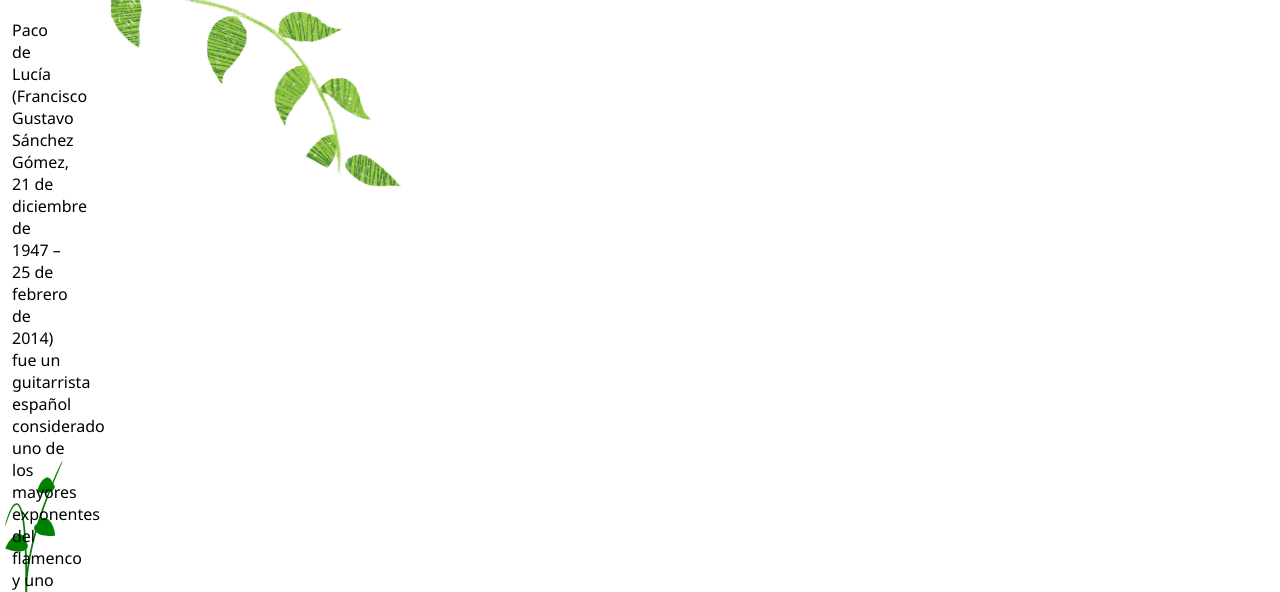
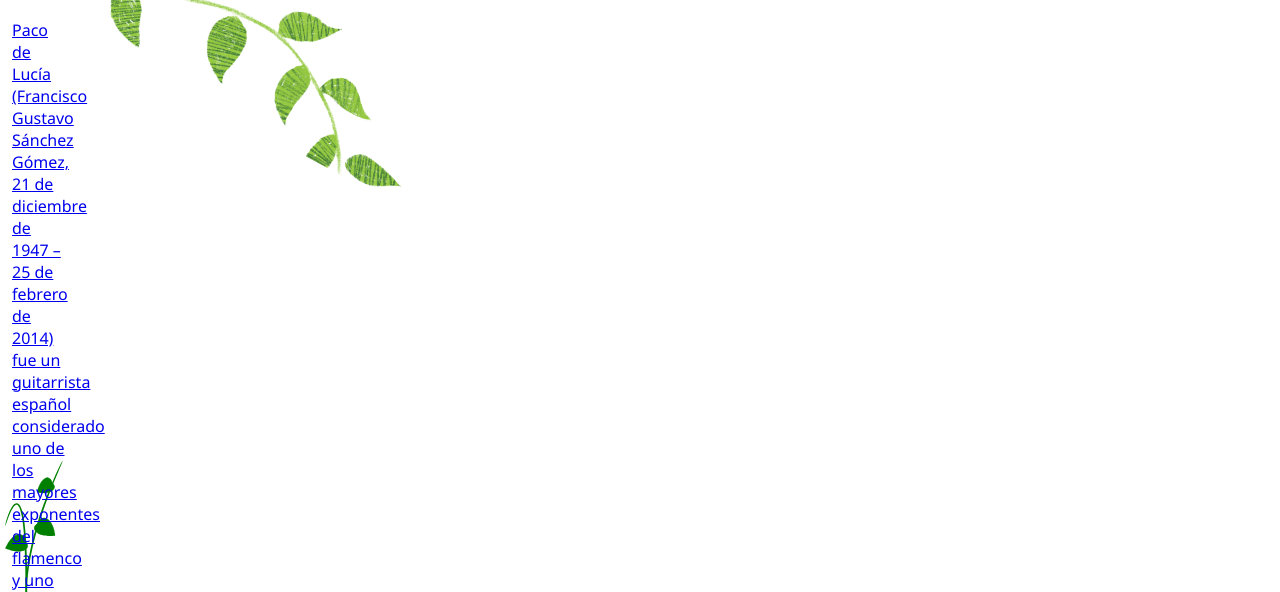
Before and after one commit to juanluurojasss/SERWEBJUANLU, a plain HTML site: page index.html in a window 1280 px wide. Shown: the part 208-800 px from the top of the page. Drawn offline with Linux system fonts and the light colour scheme.

Commit message:
Update index.html

```diff
--- a/index.html
+++ b/index.html
@@ -26,6 +26,7 @@
 <body>
 
     <h1 id="Biografia">Biografía</h1>
+    <a href="video.mp4">
        <p>Paco de Lucía (Francisco Gustavo Sánchez Gómez, 21 de diciembre de 1947 – 25 de febrero de 2014) fue un guitarrista español considerado uno de los mayores exponentes del flamenco y uno de los guitarristas más influyentes de la historia. Su virtuosismo, innovación y capacidad para fusionar géneros musicales lo convirtieron en una leyenda tanto dentro como fuera de España.</p>
    <p>Nació en Algeciras, Cádiz, en el seno de una familia humilde. Su padre, Antonio Sánchez, fue su primer maestro de guitarra, y su madre, Lucía Gómez, fue quien inspiró su nombre artístico. Desde pequeño, Paco mostró un talento excepcional para la guitarra y pasó largas horas practicando, siguiendo la estricta disciplina de su padre.</p>
    <p>A los 12 años, Paco debutó profesionalmente y, poco después, comenzó a destacar en los circuitos flamencos. Su carrera dio un gran salto cuando formó un dúo con el cantante Camarón de la Isla, una colaboración que se tradujo en una profunda renovación del flamenco tradicional y que produjo álbumes icónicos como El Duende Flamenco (1972), Fuente y Caudal (1973), y La Leyenda del Tiempo (1979).
```
